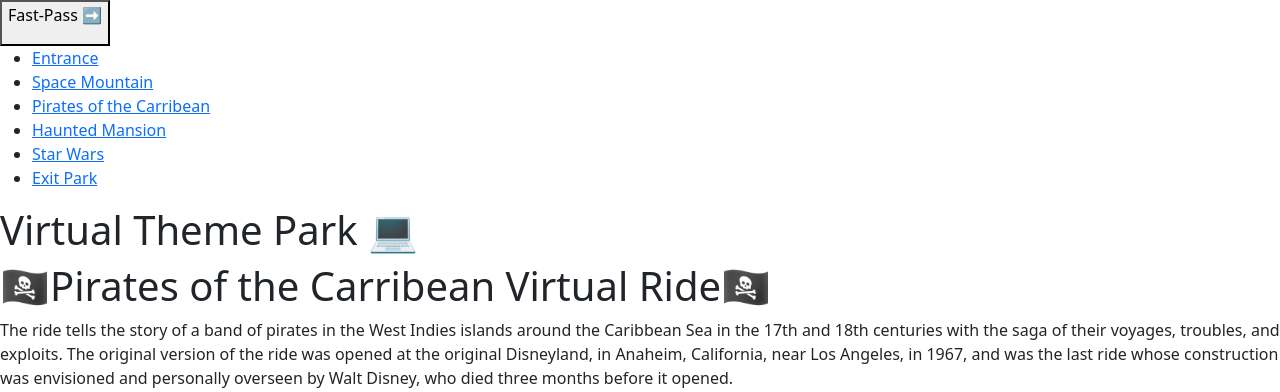
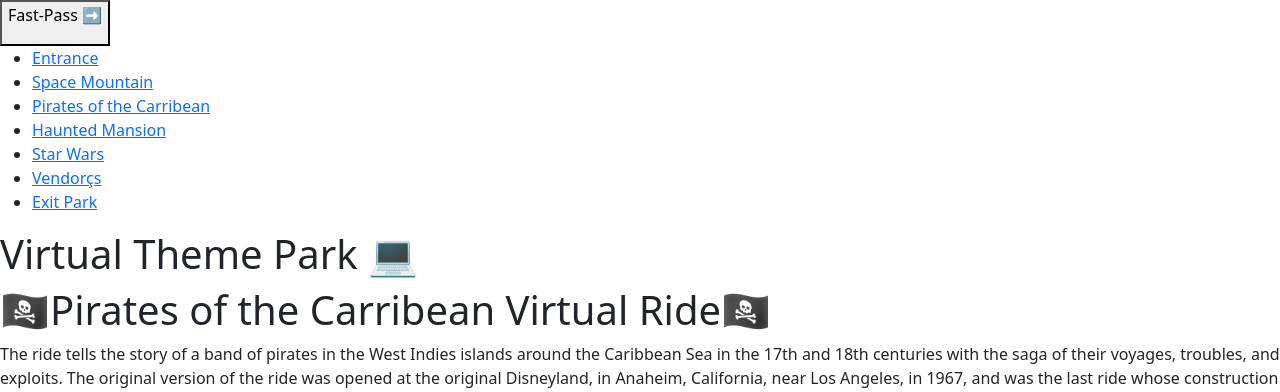
Before and after one commit to bebrucato/virtual-theme-park, a Node server app: template views/potc.handlebars in a window 1280 px wide. Shown: the top 392 px of the page. Run offline with Node 20, Linux system fonts and the light colour scheme; the template is opened without the code that fills it: most values are stand-ins (such as "Sample title", 1, 10 or a date in 2020); some libraries are stand-ins or nearby versions.

Commit message:
Fast-Pass Vendor Fix/Add

```diff
--- a/views/haunted.handlebars
+++ b/views/haunted.handlebars
@@ -11,6 +11,7 @@
                 <li class="nav__item"><a href="pirates" class="nav__link">Pirates of the Carribean</a></li>
                 <li class="nav__item"><a href="Haunted" class="nav__link">Haunted Mansion</a></li>
                 <li class="nav__item"><a href="starwars" class="nav__link">Star Wars</a></li>
+                <li class="nav__item"><a href="vendorc" class="nav__link">Vendorçs</a></li>
                 <li class="nav__item"><a href="/" class="nav__link">Exit Park</a></li>
             </ul>
         </nav>
--- a/views/potc.handlebars
+++ b/views/potc.handlebars
@@ -11,6 +11,7 @@
                 <li class="nav__item"><a href="pirates" class="nav__link">Pirates of the Carribean</a></li>
                 <li class="nav__item"><a href="Haunted" class="nav__link">Haunted Mansion</a></li>
                 <li class="nav__item"><a href="starwars" class="nav__link">Star Wars</a></li>
+                <li class="nav__item"><a href="vendorc" class="nav__link">Vendorçs</a></li>
                 <li class="nav__item"><a href="/" class="nav__link">Exit Park</a></li>
             </ul>
         </nav>
--- a/views/space.handlebars
+++ b/views/space.handlebars
@@ -11,6 +11,7 @@
                 <li class="nav__item"><a href="pirates" class="nav__link">Pirates of the Carribean</a></li>
                 <li class="nav__item"><a href="Haunted" class="nav__link">Haunted Mansion</a></li>
                 <li class="nav__item"><a href="starwars" class="nav__link">Star Wars</a></li>
+                <li class="nav__item"><a href="vendorc" class="nav__link">Vendorçs</a></li>
                 <li class="nav__item"><a href="/" class="nav__link">Exit Park</a></li>
             </ul>
         </nav>
--- a/views/thesw.handlebars
+++ b/views/thesw.handlebars
@@ -11,6 +11,7 @@
                 <li class="nav__item"><a href="pirates" class="nav__link">Pirates of the Carribean</a></li>
                 <li class="nav__item"><a href="Haunted" class="nav__link">Haunted Mansion</a></li>
                 <li class="nav__item"><a href="starwars" class="nav__link">Star Wars</a></li>
+                <li class="nav__item"><a href="vendorc" class="nav__link">Vendorçs</a></li>
                 <li class="nav__item"><a href="/" class="nav__link">Exit Park</a></li>
             </ul>
         </nav>
```
